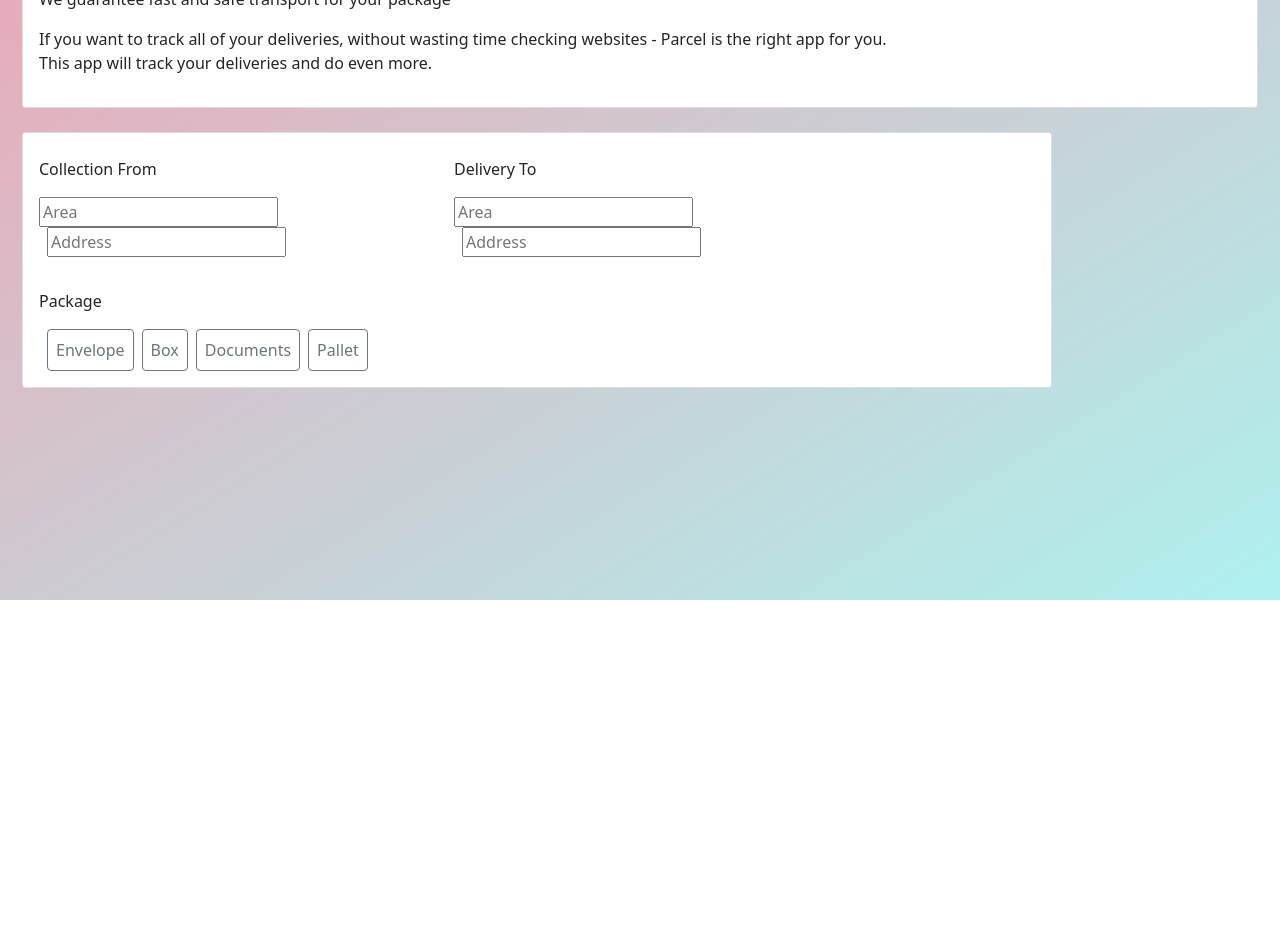
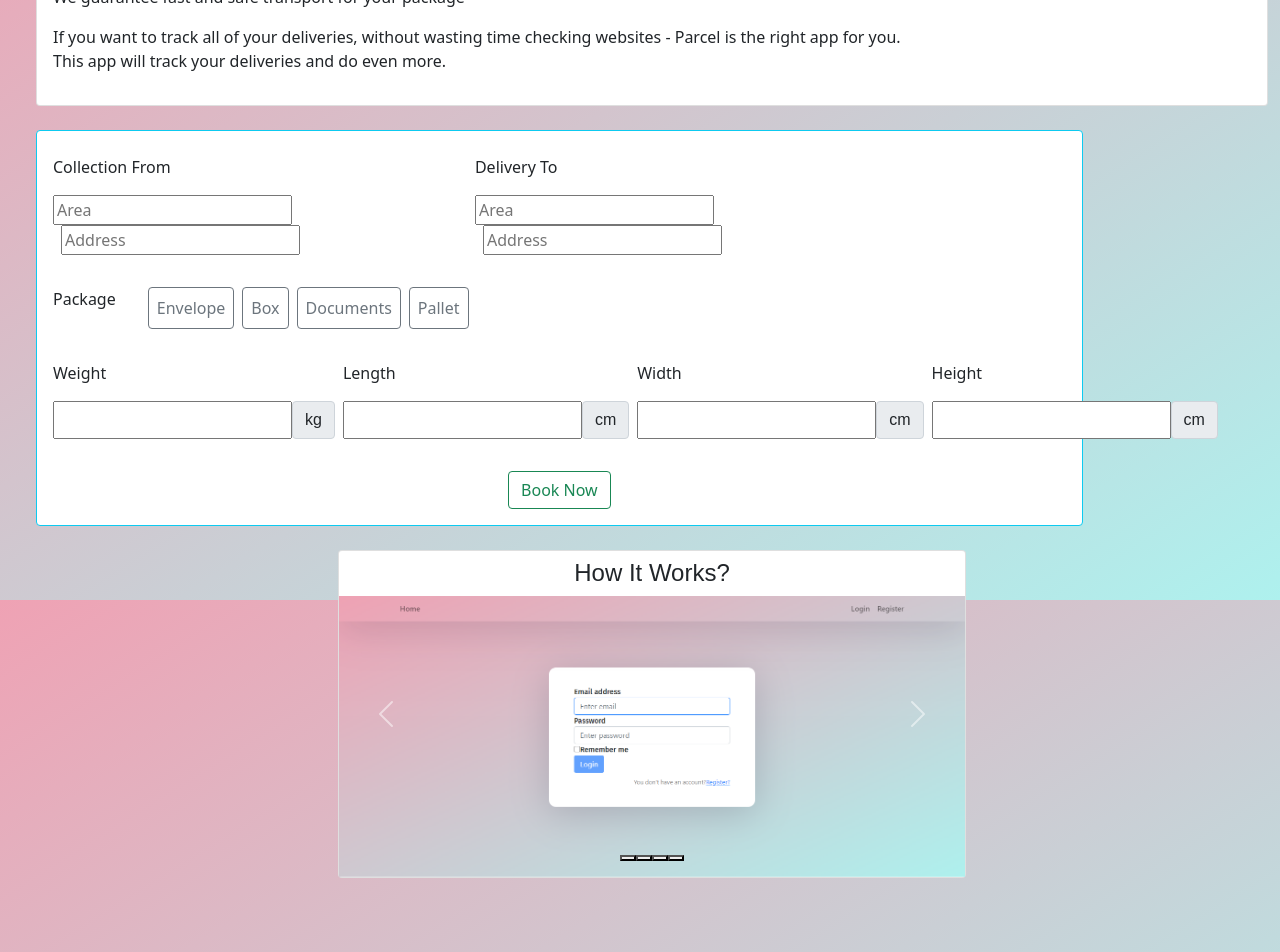
Before and after one commit to samuelkungu/send-it, a React (Create React App) app in the folder Frontend/: page / in a window 1280 px wide. Shown: the part 200-1152 px from the top of the page. Before the commit the page ends 800 px from the top, so only its background shows below. Built offline with nearby package versions, Linux system fonts and the light colour scheme.

Commit message:
Home Carousel

```diff
--- /dev/null
+++ b/Frontend/src/Components/Carousel.js
@@ -0,0 +1,47 @@
+import React from 'react'
+
+function Carousel() {
+  return (
+    <div>
+
+        <div className="carousel slide" data-bs-ride="carousel">
+              <div className='carousel-indicators'>
+                    <button className='active' data-bs-slide-to='0 '></button>
+                    <button className=' ' data-bs-slide-to='1 '></button>
+                    <button className=' ' data-bs-slide-to='2 '></button>
+                    <button className=' ' data-bs-slide-to='3 '></button>
+              </div>
+              <div className='carousel-inner'>
+                        <div className='carousel-item active'>
+                        <img src='/images/login.png' alt='0' className='d-block w-100'></img>
+                        </div>
+
+                        <div className='carousel-item '>
+                        <img src='/images/register.png' alt='1' className='d-block w-100'></img>
+                        </div>
+
+                        <div className='carousel-item'>
+                          <img src='/images/register.png' alt='2' className='d-block w-100'></img>
+                        </div>
+
+                        <div className='carousel-item '>
+                          <img src='' alt='3' className='d-block w-100'></img>
+                        </div>
+              </div>
+              </div>
+
+              <button className='carousel-control-prev' type='button' data-bs-slide='prev'>
+                    <span className='carousel-control-prev-icon'></span>
+              </button>
+
+              <button className='carousel-control-next' type='button' data-bs-slide='next'>
+                    <span className='carousel-control-next-icon'></span>
+              </button>
+
+
+
+    </div>
+  )
+}
+
+export default Carousel
--- a/Frontend/src/Components/Home.js
+++ b/Frontend/src/Components/Home.js
@@ -1,31 +1,22 @@
 import React from 'react'
+import Carousel from './Carousel';
 import NavBar from './NavBar';
 
 function Home() {
-  return (
-<div>
+  return (<div>
   <NavBar/>
-<div class="home pt-5">
-<div className='container-fluid'>
+  <div class="home pt-2 container-fluid">
 
-         <h3>
-           Quickest and Safest Delivery
-        </h3>
-
-        <div className='card mt-4 pt-4 '>
+    <div className='card  mt-4 ms-4  pt-4 '>
                 <div className='card-body'>
-            <p>
-              We guarantee fast and safe transport for your package
-            </p>
-            <p>
-            If you want to track all of your deliveries, without wasting time checking websites - Parcel is the right app for you.
-              <br/>
-            This app will track your deliveries and do even more.
-            </p>
+                <h3> Quickest and Safest Delivery</h3>
+                <p> We guarantee fast and safe transport for your package</p>
+                <p> If you want to track all of your deliveries, without wasting time checking websites - Parcel is the right app for you.
+                <br/>This app will track your deliveries and do even more.</p>
                 </div>
     </div>
 
-        <div className='card mt-4 pt-2 col-10 d-flex flex-column'>
+    <div className='card d-flex flex-column border border-info mt-4 ms-4 pt-2 col-10 '>
           <div className='card-body d-flex flex-row '>
                     <div className='col-5'>
                         <p className=''>Collection From</p>
@@ -39,23 +30,56 @@ function Home() {
                     </div>
           </div>
           <div className='card-body d-flex flex-row'>
-                  <div className='col-5'>
-                    <p>Package</p>
+                    <p className='me-4'>Package</p>
                     <button className='btn btn-outline-secondary  p-2 ms-2'>Envelope</button>
                     <button className='btn btn-outline-secondary  p-2 ms-2'>Box</button>
                     <button className='btn btn-outline-secondary  p-2 ms-2'>Documents</button>
                     <button className='btn btn-outline-secondary  p-2 ms-2'>Pallet</button>
           </div>
+          <div className='card-body d-flex flex-row '>
+                <div className='d-flex flex-column pe-2 aria-describedby="input-group-right"'>
+                      <p>Weight</p>
+                      <div className='d-flex flex-row'>
+                      <input type="text" className=''/><span className='input-group-text'>kg</span>
+                      </div>
+                </div>
+                <div className='d-flex flex-column pe-2'>
+                      <p>Length</p>
+                      <div className='d-flex flex-row'>
+                        <input type="text" className=''/> <span className='input-group-text'>cm</span>
+                        </div>
+                </div>
+                <div className='d-flex flex-column pe-2'>
+                      <p>Width</p>
+                      <div className='d-flex flex-row'>
+                        <input type="text" className=''/> <span className='input-group-text'>cm</span>
+                      </div>
+                </div>
+                <div className='d-flex flex-column pe-2'>
+                      <p>Height</p>
+                          <div className='d-flex flex-row'>
+                            <input type="text" className=''/> <span className='input-group-text'>cm</span>
+                          </div>
+                </div>
+          </div>
+          <div className='card-body d-flex flex-row justify-content-center '>
+            <button className='btn btn btn-outline-success '>Book Now</button>
           </div>
       </div>
 
 
+        <div className='card mt-4 ms-4 pt-2 w-50 d-flex align-self-center '>
+              <h4 className='d-flex justify-content-center'>How It Works?</h4>
+              {/* ------------------------
+                      Carousel
+              ------------------------- */}
 
+              <Carousel/>
 
         </div>
   </div>
-</div>
-  )
+
+</div>)
 }
 
 export default Home;
--- a/Frontend/src/Components/Login.js
+++ b/Frontend/src/Components/Login.js
@@ -15,11 +15,13 @@ function Login() {
     alert(`The email you entered was: ${email}`)
   }
 
-  return (
+  return (<div>
+     <NavBar/>
+
 
         <div className="wrapper">
         <div className="inner">
-        <NavBar/>
+
         <div className="Login">
         <form>
         <div className="form-group">
@@ -51,7 +53,7 @@ function Login() {
       </div>
     </div>
 
-  )
+</div>)
 }
 
 export default Login;
--- a/Frontend/src/Components/ParcelTracking.js
+++ b/Frontend/src/Components/ParcelTracking.js
@@ -2,25 +2,23 @@ import React from 'react'
 import NavBar from './NavBar'
 
 function ParcelTracking() {
-  return (
-    <div>
-
+  return (<div>
      <NavBar/>
-     <div class="home pt-5"> <div className='container-fluid'>
-     <div className='card mt-4 pt-4 col-6'>
+     <div class="home pt-2 container-fluid">
+     <div className='card border border-info mt-4 pt-4 col-6'>
          <div className='card-title '>
               <h4 className='ps-3'>Enter Your Tracking Number</h4>
 
               <div className='card-body '>
                 <input type="text" className='form-group p-2 col-8' placeholder='Tracking Number' />
-                <button className='btn btn-outline-secondary  p-2 ms-2'> Track Your Parcel </button>
+                <button className='btn btn-outline-success  p-2 ms-2'> Track Your Parcel </button>
               </div>
           </div>
      </div>
 
     </div>
-    </div> </div>
-  )
+
+</div>)
 }
 
 export default ParcelTracking
--- a/Frontend/src/Components/Register.js
+++ b/Frontend/src/Components/Register.js
@@ -4,12 +4,12 @@ import NavBar from './NavBar';
 function Register() {
 
 
+    return (<div>
+        <NavBar/>
 
-
-  return (
     <div className="wrapper">
     <div className="inner">
-    <NavBar/>
+
         <form>
 
                 <div className="form-group">
@@ -36,8 +36,7 @@ function Register() {
             </form>
     </div>
     </div>
-
-  )
+</div>)
 }
 
 export default Register;
--- a/Frontend/src/Components/css/main.css
+++ b/Frontend/src/Components/css/main.css
@@ -41,12 +41,14 @@ body {
   display: flex;
   font-weight: 400;
   font-family: 'Fira Sans', sans-serif;
+  height: 200%;
+  width: 100%;
 }
 h1,h2,h3,h4,h5,h6,label,span {
   font-weight: 500;
   font-family: 'Fira Sans', sans-serif;
 }
-body, html, .App, #root, .wrapper {
+html, .App, #root, .wrapper {
   width: 100%;
   height: 100%;
 }
@@ -66,13 +68,14 @@ body, html, .App, #root, .wrapper {
   justify-content: center;
   flex-direction: column;
   text-align: left;
+  margin : 40px 10px 10px 10px;
 }
 .home{
   display: flex;
   justify-content: center;
   flex-direction: column;
   text-align: left;
-  margin : 40px 10px 10px 10px;
+  margin : 10px 10px 10px 10px;
 }
 .inner {
   width: 450px;
--- a/Frontend/src/Components/navBar.js
+++ b/Frontend/src/Components/navBar.js
@@ -4,7 +4,7 @@ import { Link} from 'react-router-dom';
 function NavBar() {
   return (
 
-    <nav className="navbar navbar-light fixed-top">
+    <nav className="navbar navbar-light">
       <h4 className='ms-4 mt-2'>Send It</h4>
         <div className="container  navbar-expand-lg  ">
         <ul className="navbar-nav ml-auto ">
```
Also changed, not shown: Frontend/src/Components/About.js (added, +19 -0 lines). Lines whose indentation alone changed are shown as unchanged.
